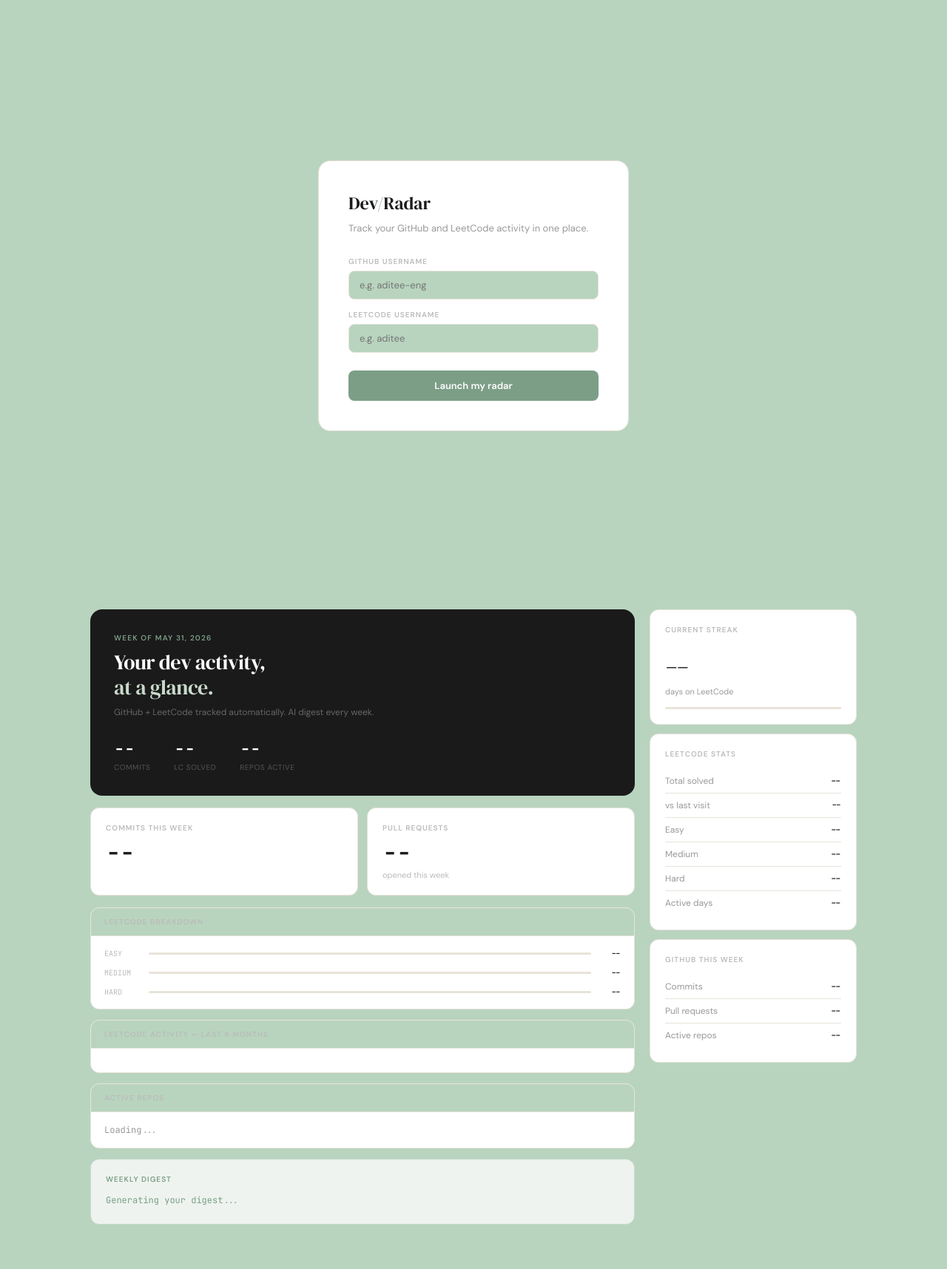
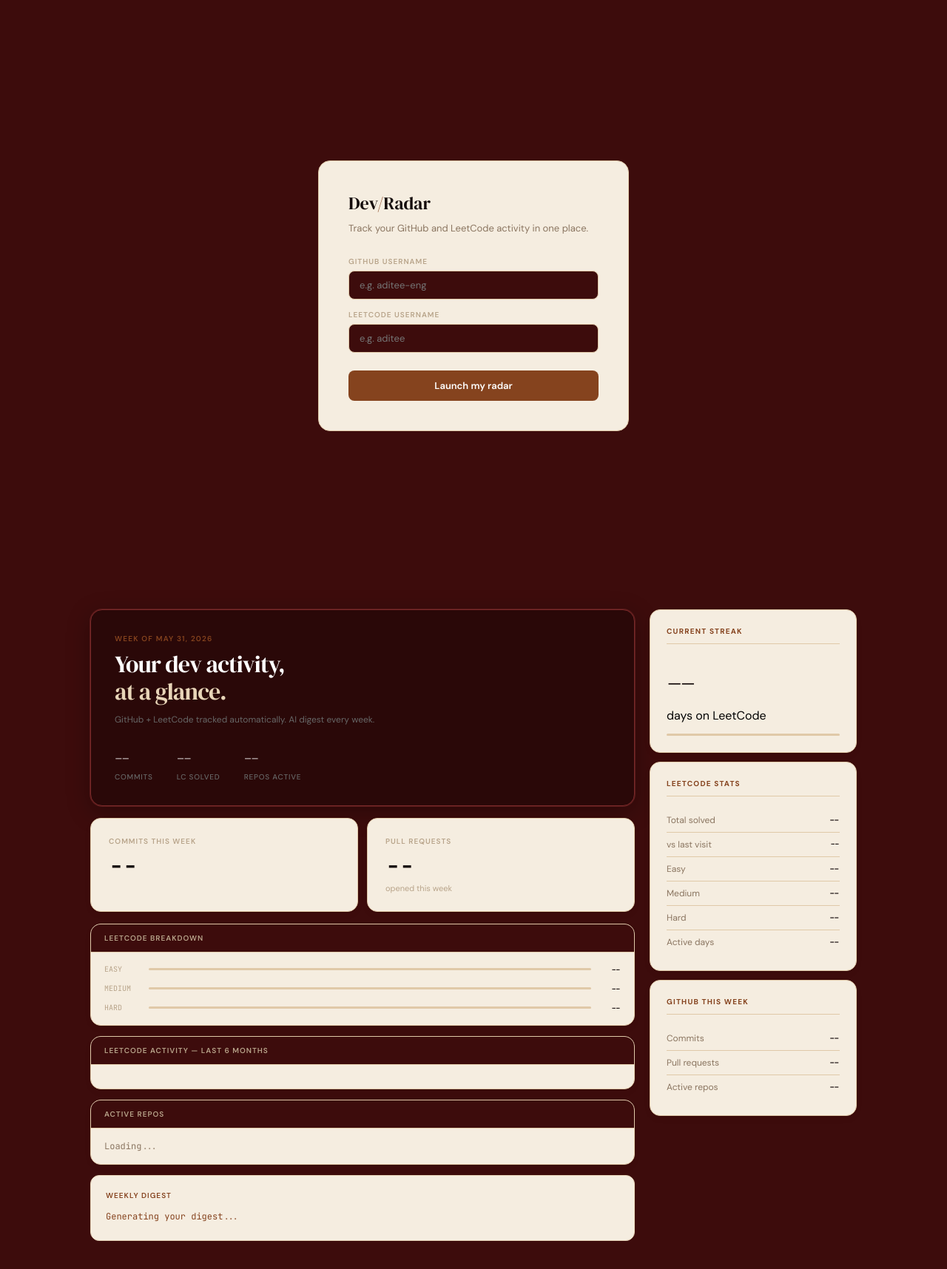
Before and after one commit to aditee-eng/devradar, a Flask app: page / in a window 1280 px wide. Shown: the whole page at 74% size. Before the commit the page ends 1656 px from the top, so only its background shows below. Run offline with Flask 3, Linux system fonts and the light colour scheme.

Commit message:
feat: maroon/beige theme, hero border, heatmap warm colors, legend fix

```diff
--- a/templates/index.html
+++ b/templates/index.html
@@ -8,47 +8,44 @@
   <style>
     * { box-sizing: border-box; margin: 0; padding: 0; }
     :root {
-      --accent: #7c9e87;
-      --accent-light: #eef3ef;
-      --accent-mid: #c8d9cb;
-      --bg: #b8d4be;
-      --white: #ffffff;
-      --border: #e8e3db;
-      --text: #1a1a1a;
-      --muted: #999;
-      --faint: #bbb;
-    }
-    body { background: #b8d4be; font-family: 'DM Sans', sans-serif; min-height: 100vh; }
+  --accent: #85431E;
+  --accent-light: #f5ede0;
+  --accent-mid: #e8d5b8;
+  --bg: #3d0c0c;
+  --white: #f5ede0;
+  --border: #e0c9a8;
+  --text: #150C0C;
+  --muted: #8a7560;
+  --faint: #b8a48a;
+}
+body { background: #3d0c0c; font-family: 'DM Sans', sans-serif; min-height: 100vh; }
 
     /* NAVBAR */
-    .navbar { background: var(--white); border-bottom: 1px solid var(--border); padding: 0 32px; min-height: 54px; display: flex; align-items: center; justify-content: space-between; position: sticky; top: 0; z-index: 10; flex-wrap: nowrap; }
-    .nav-logo { font-family: 'DM Serif Display', serif; font-size: 18px; color: var(--text); letter-spacing: -0.3px; }
-    .nav-logo span { color: var(--accent); }
-    .nav-links { display: flex; gap: 6px; }
-    .nav-link { font-size: 12px; color: var(--muted); cursor: pointer; padding: 6px 12px; border-radius: 6px; font-weight: 400; border: none; background: none; }
-    .nav-link.active { color: var(--text); background: var(--accent-light); font-weight: 500; }
-    .nav-right { display: flex; align-items: center; gap: 10px; }
-    .nav-avatar { width: 30px; height: 30px; border-radius: 50%; background: var(--accent); display: flex; align-items: center; justify-content: center; font-size: 12px; font-weight: 600; color: #fff; }
-    .nav-name { font-size: 12px; font-weight: 500; color: var(--text); }
-    .live-badge { display: flex; align-items: center; gap: 5px; font-size: 10px; color: var(--muted); background: var(--accent-light); padding: 4px 10px; border-radius: 20px; border: 1px solid var(--accent-mid); }
-    .live-dot { width: 5px; height: 5px; border-radius: 50%; background: var(--accent); }
+    .navbar { background: #3d0c0c; border-bottom: 1px solid #5a1a1a; padding: 0 32px; min-height: 54px; display: flex; align-items: center; justify-content: space-between; position: sticky; top: 0; z-index: 10; flex-wrap: nowrap; }
+    .nav-logo { font-family: 'DM Serif Display', serif; font-size: 18px; color: #f5ede0; letter-spacing: -0.3px; }
+    .nav-logo span { color: #D39858; }
+    .nav-link { font-size: 12px; color: #b8a48a; cursor: pointer; padding: 6px 12px; border-radius: 6px; font-weight: 500; border: none; background: none; font-family: 'DM Sans', sans-serif; }
+    .nav-link.active { color: #f5ede0; background: #5a1a1a; font-weight: 500; }
+    .nav-name { font-size: 12px; font-weight: 500; color: #f5ede0; }
+    .live-badge { display: flex; align-items: center; gap: 5px; font-size: 10px; color: #b8a48a; background: #5a1a1a; padding: 4px 10px; border-radius: 20px; border: 1px solid #7a2a2a; }
+    .live-dot { width: 5px; height: 5px; border-radius: 50%; background: #D39858; }
 
     /* BODY */
     .body { display: grid; grid-template-columns: 1fr 280px; gap: 20px; padding: 24px 32px; max-width: 1100px; margin: 0 auto; }
 
     /* HERO */
-    .hero { background: var(--text); border-radius: 16px; padding: 32px; margin-bottom: 16px; }
+    .hero { background: #2a0808; border-radius: 16px; padding: 32px; margin-bottom: 16px; border: 1px solid #7a2a2a; box-shadow: 0 0 0 1px #5a1a1a, 0 8px 32px rgba(0,0,0,0.3); }
     .hero-eyebrow { font-size: 10px; font-weight: 600; color: var(--accent); text-transform: uppercase; letter-spacing: .12em; margin-bottom: 10px; }
-    .hero-title { font-family: 'DM Serif Display', serif; font-size: 28px; color: #fff; letter-spacing: -0.5px; line-height: 1.2; margin-bottom: 8px; }
+    .hero-title { font-family: 'DM Serif Display', serif; font-size: 32px; color: #fff; letter-spacing: -0.8px; line-height: 1.15; margin-bottom: 10px; }
     .hero-title span { color: var(--accent-mid); }
     .hero-desc { font-size: 12px; color: #666; line-height: 1.6; margin-bottom: 24px; }
     .hero-stats { display: flex; gap: 32px; }
-    .hero-stat-val { font-family: 'JetBrains Mono', monospace; font-size: 24px; font-weight: 500; color: #fff; letter-spacing: -0.5px; }
-    .hero-stat-key { font-size: 10px; color: #555; margin-top: 3px; text-transform: uppercase; letter-spacing: .06em; }
+    .hero-stat-val { font-family: 'DM Serif Display', serif; font-size: 32px; font-weight: 400; color: #fff; letter-spacing: -1px; line-height: 1; }
+    .hero-stat-key { font-size: 10px; color: #666; margin-top: 5px; text-transform: uppercase; letter-spacing: .08em; font-weight: 500; }
 
     /* CARDS */
     .cards-row { display: grid; grid-template-columns: 1fr 1fr; gap: 12px; margin-bottom: 16px; }
-    .card { background: var(--white); border-radius: 12px; padding: 20px; border: 1px solid var(--border); }
+    .card { background: var(--white); border-radius: 14px; padding: 24px; border: 1px solid var(--border); box-shadow: 0 1px 3px rgba(0,0,0,0.04), 0 4px 12px rgba(0,0,0,0.03); }
     .card-label { font-size: 10px; font-weight: 600; color: var(--faint); text-transform: uppercase; letter-spacing: .1em; margin-bottom: 10px; }
     .card-val { font-family: 'JetBrains Mono', monospace; font-size: 34px; font-weight: 500; color: var(--text); letter-spacing: -1.5px; line-height: 1; margin-bottom: 6px; }
     .card-delta { font-size: 11px; color: var(--faint); }
@@ -56,7 +53,7 @@
     .card-delta.neg { color: #c0392b; font-weight: 500; }
 
     /* PANELS */
-    .panel { background: var(--white); border-radius: 12px; border: 1px solid var(--border); margin-bottom: 14px; overflow: hidden; }
+    .panel { background: var(--white); border-radius: 14px; border: 1px solid var(--border); margin-bottom: 14px; overflow: hidden; box-shadow: 0 1px 3px rgba(0,0,0,0.04), 0 4px 12px rgba(0,0,0,0.03); }
     .panel-header { font-size: 10px; font-weight: 600; color: var(--faint); text-transform: uppercase; letter-spacing: .1em; padding: 12px 18px; border-bottom: 1px solid var(--border); background: var(--bg); }
     .panel-body { padding: 16px 18px; }
 
@@ -82,10 +79,9 @@
     .digest-loading { font-size: 12px; color: var(--accent); font-family: 'JetBrains Mono', monospace; }
 
     /* SIDEBAR */
-    .sidebar-card { background: var(--white); border-radius: 12px; padding: 20px; border: 1px solid var(--border); margin-bottom: 12px; }
-    .sidebar-label { font-size: 10px; font-weight: 600; color: var(--faint); text-transform: uppercase; letter-spacing: .1em; margin-bottom: 14px; }
-    .streak-big { font-family: 'DM Serif Display', serif; font-size: 52px; color: var(--text); letter-spacing: -2px; line-height: 1; margin-bottom: 4px; }
-    .streak-sub { font-size: 11px; color: var(--muted); }
+    .sidebar-card { background: var(--white); border-radius: 14px; padding: 22px; border: 1px solid var(--border); margin-bottom: 12px; box-shadow: 0 1px 3px rgba(0,0,0,0.04), 0 4px 12px rgba(0,0,0,0.03); }
+    .sidebar-label { font-size: 10px; font-weight: 700; color: var(--accent); text-transform: uppercase; letter-spacing: .12em; margin-bottom: 16px; border-bottom: 1px solid var(--border); padding-bottom: 10px; }
+    .streak-big { font-family: 'DM Serif Display', serif; font-size: 64px; color: var(--text); letter-spacing: -3px; line-height: 1; margin-bottom: 6px; }
     .streak-bar { height: 3px; background: var(--border); border-radius: 2px; margin-top: 14px; }
     .streak-fill { height: 3px; background: var(--accent); border-radius: 2px; width: 0%; transition: width 1s ease; }
     .stat-list-item { display: flex; justify-content: space-between; padding: 8px 0; border-bottom: 1px solid var(--border); }
@@ -303,11 +299,11 @@
 
   // color scale
   function getColor(count) {
-    if (count === 0) return "#f0f5f1"
-    if (count <= 2) return "#c8d9cb"
-    if (count <= 5) return "#7c9e87"
-    if (count <= 9) return "#4a6e55"
-    return "#2a4a32"
+    if (count === 0) return "#f0e6d4"
+    if (count <= 2) return "#e8c99a"
+    if (count <= 5) return "#d39858"
+    if (count <= 9) return "#85431E"
+    return "#2a0808"
   }
 
   // day labels
@@ -354,22 +350,16 @@
     }
   })
 
-  container.innerHTML = `
-    <svg width="${totalWidth}" height="${totalHeight}" xmlns="http://www.w3.org/2000/svg">
-      ${monthLabels}
-      ${dayLabelsSvg}
-      ${cells}
-    </svg>
-    <div style="display:flex;gap:8px;align-items:center;margin-top:10px;font-size:10px;color:var(--faint);font-family:'JetBrains Mono',monospace">
-      <span>Less</span>
-      <rect width="10" height="10" fill="#f0f5f1" rx="2"/>
-      <svg width="10" height="10"><rect width="10" height="10" fill="#f0f5f1" rx="2"/></svg>
-      <svg width="10" height="10"><rect width="10" height="10" fill="#c8d9cb" rx="2"/></svg>
-      <svg width="10" height="10"><rect width="10" height="10" fill="#7c9e87" rx="2"/></svg>
-      <svg width="10" height="10"><rect width="10" height="10" fill="#4a6e55" rx="2"/></svg>
-      <svg width="10" height="10"><rect width="10" height="10" fill="#2a4a32" rx="2"/></svg>
-      <span>More</span>
-    </div>`
+  let legend = '<div style="display:flex;gap:8px;align-items:center;margin-top:10px;font-size:10px;color:var(--faint);font-family:JetBrains Mono,monospace">'
+  legend += '<span>Less</span>'
+  legend += '<svg width="10" height="10"><rect width="10" height="10" fill="#f0e6d4" rx="2"/></svg>'
+  legend += '<svg width="10" height="10"><rect width="10" height="10" fill="#e8c99a" rx="2"/></svg>'
+  legend += '<svg width="10" height="10"><rect width="10" height="10" fill="#d39858" rx="2"/></svg>'
+  legend += '<svg width="10" height="10"><rect width="10" height="10" fill="#85431E" rx="2"/></svg>'
+  legend += '<svg width="10" height="10"><rect width="10" height="10" fill="#2a0808" rx="2"/></svg>'
+  legend += '<span>More</span></div>'
+
+  container.innerHTML = '<svg width="' + totalWidth + '" height="' + totalHeight + '" xmlns="http://www.w3.org/2000/svg">' + monthLabels + dayLabelsSvg + cells + '</svg>' + legend
 }
   function logout() {
   localStorage.clear()
```
Also changed, not shown: devradar.db.
